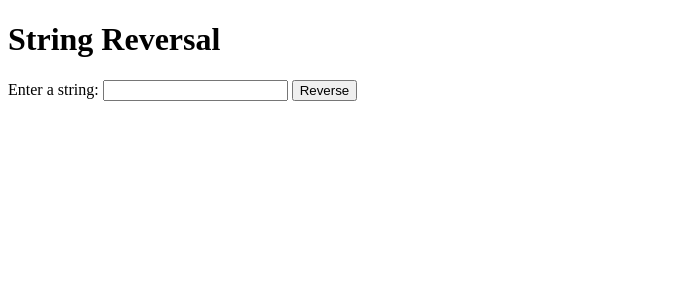
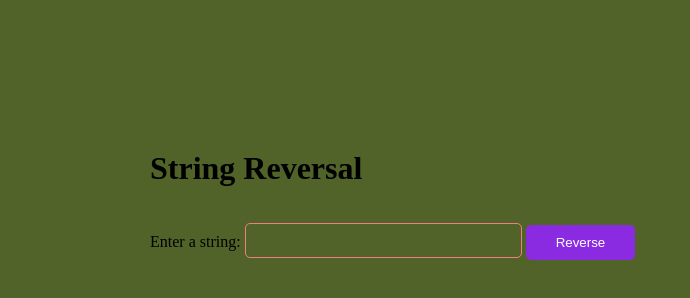
Before and after one commit to krupesh788/Reverse-string-js, a plain HTML site: page index.html in a window 1280 px wide. Shown: the whole page, without its empty margins (0-690 px from the left). Drawn offline with Linux system fonts and the light colour scheme.

Commit message:
changes added

```diff
--- /dev/null
+++ b/css/style.css
@@ -0,0 +1,35 @@
+*{
+    margin: 0;
+    padding: 0;
+    box-sizing: border-box;
+    background-color: rgb(81, 99, 40);
+}
+.container{
+
+
+    margin: 150px;
+}
+
+.btn{
+
+    background-color: blueviolet;
+    color: white;
+    padding: 10px 30px;
+    border: none;
+    border-radius: 5px;
+    cursor: pointer;
+}
+
+input[type=text]{
+
+    color: rgb(26, 24, 167);
+    padding: 5px;
+    border-radius: 5px;
+    border: 1px solid lightcoral;
+    font-size: 20px;
+
+}
+
+#p1{
+    font-size: 20px;
+}
--- a/index.html
+++ b/index.html
@@ -3,42 +3,28 @@
 <head>
     <meta charset="UTF-8">
     <meta name="viewport" content="width=device-width, initial-scale=1.0">
+    <link rel="stylesheet" href="css/style.css">
     <title>Document</title>
 </head>
 <body>
+    <div class="container">
 
-    <h1>String Reversal</h1>
+        <h1>String Reversal</h1>
+        <br>
+        <br>
 
+        Enter a string:
+        <input type="text" id="str1">
 
+        <button class="btn" onclick="reversestring()">Reverse</button>
 
-    Enter a string:
-    <input type="text" id="str1">
-
-    <button onclick="reversestring()">Reverse</button>
+        <br>
+        <br>
 
     <p id="p1"></p>
 
-    <script>
-
-        function reversestring()
-        {
-
-            let str1 = document.getElementById("str1").value;
-
-            let newString ="";
-
-            for(let i = str1.length - 1; i >= 0; i--)
-            {
-
-                newString += str1[i];
-
-            }
-
-            document.getElementById("p1").innerHTML = `Reversed String: ${newString}`;
-
-
-        }
-    </script>
+</div>
+    <script src="js/script.js"></script>
 
 
 
--- /dev/null
+++ b/js/script.js
@@ -0,0 +1,18 @@
+function reversestring()
+        {
+
+            let str1 = document.getElementById("str1").value;
+
+            let newString ="";
+
+            for(let i = str1.length - 1; i >= 0; i--)
+            {
+
+                newString += str1[i];
+
+            }
+
+            document.getElementById("p1").innerHTML = `Reversed String: ${newString}`;
+
+
+        }
```
Also changed, not shown: Simplecalculator.png (added), string reverse output.png (deleted).
